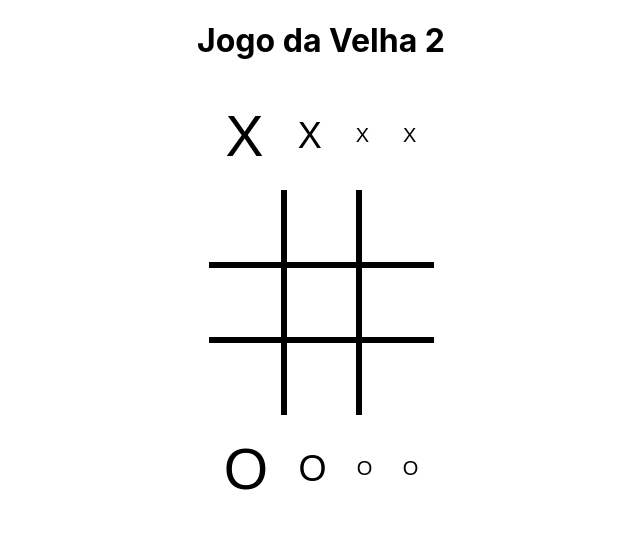
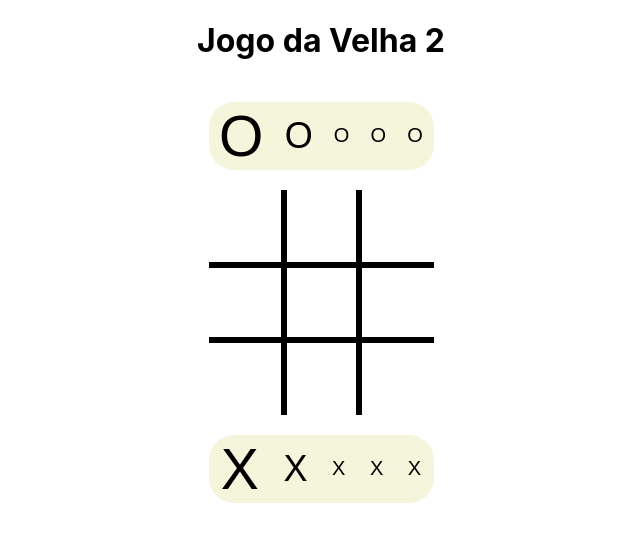
Before and after one commit to vitorjaum/jogoDaVelha2, a React (Create React App) app: page / in a window 1280 px wide. Shown: the top 542 px of the page, without its empty margins (319-959 px from the left). Built offline with nearby package versions, Linux system fonts and the light colour scheme.

Commit message:
trying refactore

```diff
--- a/src/components/pieceButtons/PieceButtons.css
+++ b/src/components/ButtonsPalette/ButtonsPalette.css
@@ -2,6 +2,8 @@
   display: flex;
   justify-content: space-around;
   margin: 20px 0;
+  background-color: beige;
+  border-radius: 25px;
 }
 
 /* X pieces */
@@ -10,22 +12,23 @@
   border: none;
   cursor: pointer;
 }
+
 .XPieceBtn:after {
   transform: scale(1.3);
 }
 .XPieceBtn:hover {
   transform: scale(1.3);
 }
-#XPieceBtn-4 {
+
+.big_2 {
   font-size: 57px;
 }
-#XPieceBtn-3 {
+
+.medium_1 {
   font-size: 36px;
 }
-#XPieceBtn-2 {
-  font-size: 20px;
-}
-#XPieceBtn-1 {
+
+.small_0 {
   font-size: 20px;
 }
 
@@ -41,15 +44,3 @@
 .OPieceBtn:hover {
   transform: scale(1.3);
 }
-#OPieceBtn-4 {
-  font-size: 57px;
-}
-#OPieceBtn-3 {
-  font-size: 36px;
-}
-#OPieceBtn-2 {
-  font-size: 20px;
-}
-#OPieceBtn-1 {
-  font-size: 20px;
-}
--- /dev/null
+++ b/src/components/ButtonsPalette/ButtonsPalette.jsx
@@ -0,0 +1,57 @@
+import React from "react";
+import "./ButtonsPalette.css";
+import { currentValue, piecesUsed } from "../../constants/currentMoves";
+import { useState } from "react";
+
+const PieceButton = ({ size, type, id }) => {
+  const [stl, setStl] = useState({});
+  const condScale = currentValue[0]?.id;
+  const pressedBtn = document.getElementById(`${type}PieceBtn-${condScale}`);
+
+  const setPiece = () => {
+    console.log(pressedBtn);
+    setStl({ transform: "scale(1.3)" });
+    currentValue[0] = { type, size, id };
+
+    if (pressedBtn) {
+      pressedBtn.style.transform = "scale(1)";
+    }
+
+    piecesUsed[type][0] = { size, id };
+  };
+
+  function setHover(transform, transition) {
+    setStl({ transform: `translateY(${transform})`, transition: transition });
+  }
+
+  return (
+    <>
+      <input
+        onClick={setPiece}
+        id={`${type}PieceBtn-${id}`}
+        className={`${type}PieceBtn ${size}`}
+        type={"button"}
+        style={stl}
+        value={type}
+        onMouseEnter={() => setHover("1.3", "0.5s")}
+        onMouseLeave={() => setHover("1", 0)}
+      />
+    </>
+  );
+};
+
+const ButtonsPalette = ({ children }) => {
+  return (
+    <>
+      <div className="palette">
+        <PieceButton id={1} size={"big_2"} type={children} />
+        <PieceButton id={2} size={"medium_1"} type={children} />
+        <PieceButton id={3} size={"small_0"} type={children} />
+        <PieceButton id={4} size={"small_0"} type={children} />
+        <PieceButton id={5} size={"small_0"} type={children} />
+      </div>
+    </>
+  );
+};
+
+export default ButtonsPalette;
--- a/src/components/pieceButtons/PieceButtons.jsx
+++ /dev/null
@@ -1,55 +0,0 @@
-import React from "react";
-
-import "./PieceButtons.css";
-import { currentValue, piecesUsed } from "../../constants/currentMoves";
-import { useState } from "react";
-
-const PieceButton = ({ size, children }) => {
-  const [stl, setStl] = useState({});
-  const btnId = piecesUsed[children][0];
-  const pressedBtn = document.getElementById(`${children}PieceBtn-${btnId}`);
-
-  const setPiece = () => {
-    setStl({ transform: "scale(1.3)" });
-    currentValue[0] = { type: children, size };
-    console.log(`${children}PieceBtn-${size}`);
-    if (pressedBtn) {
-      pressedBtn.style.transform = "scale(1)";
-    }
-    piecesUsed[children][0] = size;
-  };
-
-  function setHover(param) {
-    setStl({ transform: `translateY(${param})` });
-  }
-
-  return (
-    <>
-      <input
-        onClick={setPiece}
-        id={`${children}PieceBtn-${size}`}
-        className={`${children}PieceBtn`}
-        type={"button"}
-        style={stl}
-        value={children}
-        onMouseEnter={() => setHover("1.3")}
-        onMouseLeave={() => setHover("1")}
-      />
-    </>
-  );
-};
-
-const PieceButtons = ({ children }) => {
-  return (
-    <>
-      <div className="palette">
-        <PieceButton size={4}>{children}</PieceButton>
-        <PieceButton size={3}>{children}</PieceButton>
-        <PieceButton size={2}>{children}</PieceButton>
-        <PieceButton size={1}>{children}</PieceButton>
-      </div>
-    </>
-  );
-};
-
-export default PieceButtons;
--- a/src/components/square/Square.jsx
+++ b/src/components/square/Square.jsx
@@ -7,8 +7,8 @@ import currentSquares, {
 } from "../../constants/currentMoves.js";
 import { useState } from "react";
 
-const possibilities = [
-  [0, 1, 2], // win move
+const winMoves = [
+  [0, 1, 2],
   [3, 4, 5],
   [6, 7, 8],
   [0, 3, 6],
@@ -18,36 +18,44 @@ const possibilities = [
   [2, 4, 6],
 ];
 
-const pieceSizeStl = [0, 20, 20, 36, 57];
+const pieceSizeStl = { small_0: 20, medium_1: 36, big_2: 57 };
 
 const Square = ({ position }) => {
   const [int, setInt] = useState("");
   const [stl, setStl] = useState({});
 
   const play = () => {
+    const currValue = currentValue[0];
+    const pieceType = currValue.type;
+    const pieceId = currValue.id;
+    const pieceSize = currValue.size;
+    const pieceElement = document.getElementById(
+      `${pieceType}PieceBtn-${pieceId}`
+    );
+
     console.log({ currentPieces });
     console.log(piecesUsed);
-    const currValue = currentValue[0];
-    const pieceType = currValue.type;
-    const pieceSize = currValue.size;
+    console.log(piecesUsed[pieceType][0]);
+    console.log(currentPieces[position]?.size.substr(-1));
+    console.log(pieceSize);
 
     if (
       currentPieces[position] == undefined ||
-      currentPieces[position]?.size < pieceSize
+      currentPieces[position]?.size.substr(-1) < pieceSize.substr(-1)
     ) {
-      console.log({ currentValue });
       setInt(pieceType);
       setStl({ fontSize: pieceSizeStl[pieceSize] });
+
       currentPieces[position] = currValue;
       currentSquares[position] = pieceType;
-      piecesUsed[pieceType][pieceSize] = pieceSize;
-      document.getElementById(
-        `${pieceType}PieceBtn-${pieceSize}`
-      ).style.visibility = "hidden";
+      piecesUsed[pieceType][pieceSize] = pieceSize.substr(-1);
+      pieceElement.style.visibility = "hidden";
+
+      console.log({ currentValue: currentValue[0] });
 
       delete currentValue[0];
 
-      possibilities.map((move) => {
+      winMoves.map((move) => {
         if (currentSquares[move[0]] != "") {
           if (
             currentSquares[move[0]] == currentSquares[move[1]] &&
--- a/src/screens/ticTacToe2/TicTacToe2.jsx
+++ b/src/screens/ticTacToe2/TicTacToe2.jsx
@@ -1,16 +1,16 @@
 import React from "react";
 import "./TicTacToe2.css";
 import Table from "../../components/table/Table";
-import PieceButtons from "../../components/pieceButtons/PieceButtons";
+import ButtonsPalette from "../../components/ButtonsPalette/ButtonsPalette";
 
 const TicTacToe2 = () => {
   return (
     <div className="base">
       <h1>Jogo da Velha 2</h1>
       <div>
-        <PieceButtons>X</PieceButtons>
+        <ButtonsPalette>O</ButtonsPalette>
         <Table />
-        <PieceButtons>O</PieceButtons>
+        <ButtonsPalette>X</ButtonsPalette>
       </div>
     </div>
   );
```
Also changed, not shown: src/ticTacToe/TicTacToe.css (renamed from src/TicTacToe.css), src/ticTacToe/TicTacToe.js (renamed from src/TicTacToe.js).
